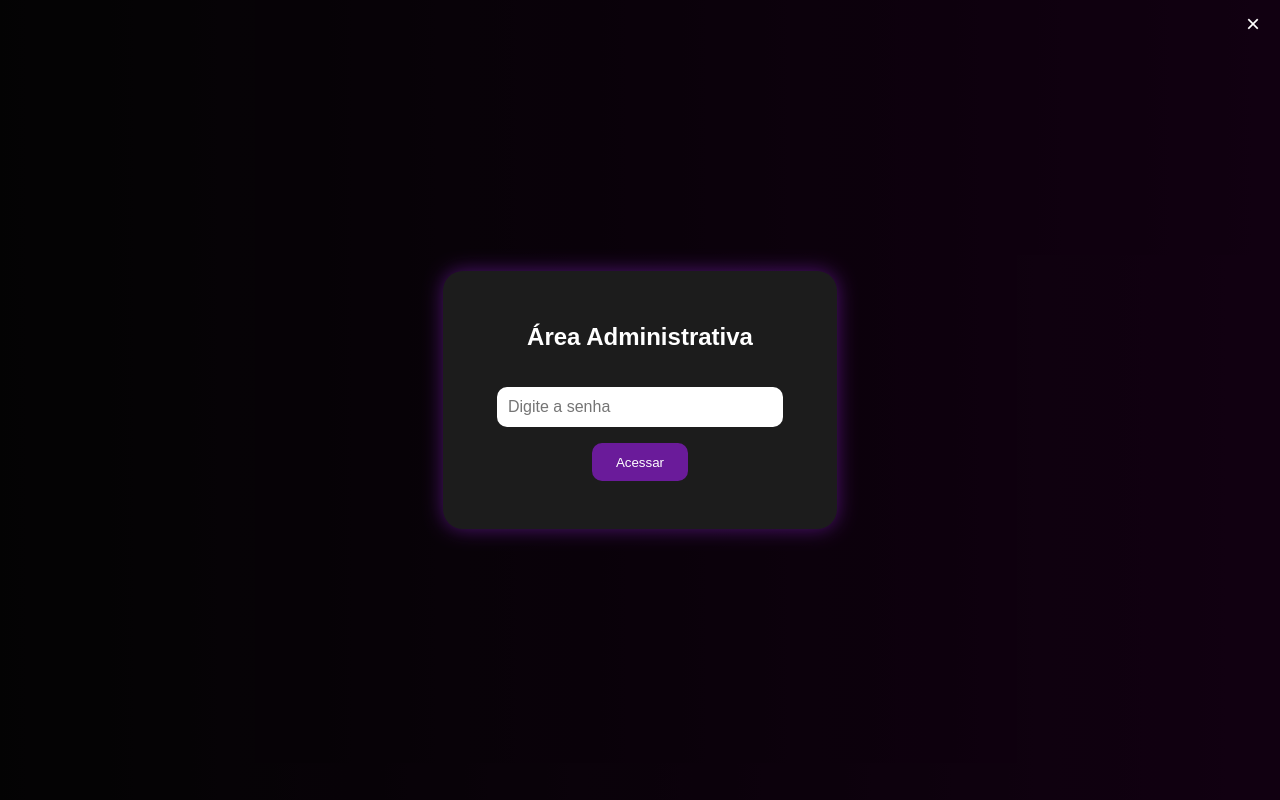
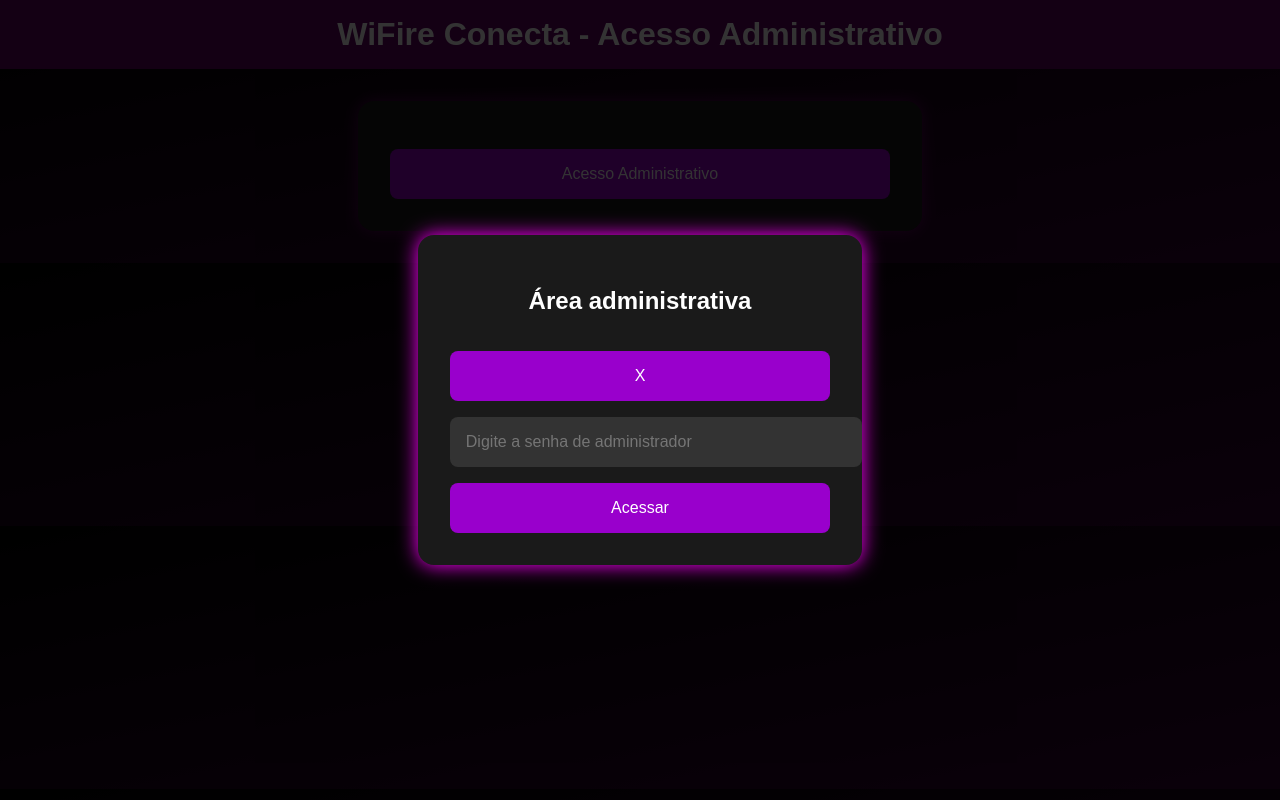
Before and after one commit to iadesignerweb/musicoterapia, a plain HTML site: page index.html in a window 1280 px wide. Both pictures are taken after a click on the button "Acesso Administrativo". Drawn offline with Linux system fonts and the light colour scheme; a web font is replaced by a local one.

Commit message:
Update index.html

```diff
--- a/index.html
+++ b/index.html
@@ -2,110 +2,118 @@
 <head>
   <meta charset="UTF-8" />
   <meta name="viewport" content="width=device-width, initial-scale=1.0" />
-  <title>WiFire Conecta - Acesso Administrativo</title>
+  <title>WiFire Conecta - Painel Administrativo</title>
   <link href="https://fonts.googleapis.com/css2?family=Antipasto&display=swap" rel="stylesheet" />
   <style>
     body {
       margin: 0;
       font-family: 'Antipasto', sans-serif;
-      background: linear-gradient(to right, #0b0b0b, #3a003a);
+      background: linear-gradient(to bottom right, #000000, #330033);
       color: white;
-      display: flex;
-      justify-content: center;
-      align-items: center;
-      height: 100vh;
     }
-    .container {
+    .header {
+      background-color: #660066;
+      padding: 1rem;
       text-align: center;
+      font-size: 2rem;
+      font-weight: bold;
     }
-    .admin-btn {
-      padding: 1rem 2rem;
-      background: #6a1b9a;
-      color: #fff;
+    .admin-box {
+      max-width: 500px;
+      margin: 2rem auto;
+      background-color: #1a1a1a;
+      padding: 2rem;
+      border-radius: 1rem;
+      box-shadow: 0 0 15px rgba(255, 0, 255, 0.3);
+    }
+    input, button {
+      width: 100%;
+      padding: 1rem;
+      margin-top: 1rem;
       border: none;
-      border-radius: 10px;
-      font-size: 1.2rem;
+      border-radius: 0.5rem;
+      font-size: 1rem;
+    }
+    input {
+      background: #333;
+      color: white;
+    }
+    button {
+      background: #9900cc;
+      color: white;
       cursor: pointer;
-      transition: 0.3s;
     }
-    .admin-btn:hover {
-      background: #8e24aa;
+    button:hover {
+      background: #cc00ff;
     }
     .popup {
+      display: none;
       position: fixed;
       top: 0;
       left: 0;
-      width: 100%;
-      height: 100%;
-      background-color: rgba(0, 0, 0, 0.7);
-      display: none;
+      width: 100vw;
+      height: 100vh;
+      background-color: rgba(0, 0, 0, 0.8);
       justify-content: center;
       align-items: center;
+      z-index: 999;
     }
     .popup-content {
-      background: #1c1c1c;
+      background: #1a1a1a;
       padding: 2rem;
-      border-radius: 20px;
+      border-radius: 1rem;
       text-align: center;
-      box-shadow: 0 0 20px rgba(106, 27, 154, 0.7);
+      box-shadow: 0 0 20px #ff00ff;
     }
-    .popup input {
-      padding: 0.7rem;
-      width: 80%;
-      border-radius: 10px;
-      border: none;
+    .popup-content button {
       margin-top: 1rem;
-      font-size: 1rem;
     }
-    .popup button {
-      margin-top: 1rem;
-      padding: 0.7rem 1.5rem;
-      background: #6a1b9a;
-      color: white;
-      border: none;
-      border-radius: 10px;
-      cursor: pointer;
-    }
-    .close-btn {
-      position: absolute;
-      top: 10px;
-      right: 20px;
-      font-size: 1.5rem;
-      color: white;
-      cursor: pointer;
-    }
-    .error {
-      color: red;
-      margin-top: 10px;
+    .dashboard {
+      display: none;
+      padding: 2rem;
     }
   </style>
 </head>
 <body>
-  <div class="container">
-    <button class="admin-btn" onclick="openPopup()">Acesso Administrativo</button>
+  <div class="header">WiFire Conecta - Acesso Administrativo</div>  <div class="admin-box">
+    <button onclick="mostrarPopup()">Acesso Administrativo</button>
   </div>  <div class="popup" id="popup">
     <div class="popup-content">
-      <div class="close-btn" onclick="closePopup()">&times;</div>
-      <h2>Área Administrativa</h2>
-      <input type="password" id="adminPass" placeholder="Digite a senha" />
-      <button onclick="checkPassword()">Acessar</button>
-      <p class="error" id="errorText"></p>
+      <h2>Área administrativa</h2>
+      <button onclick="fecharPopup()">X</button>
+      <input type="password" id="senha" placeholder="Digite a senha de administrador" />
+      <button onclick="verificarSenha()">Acessar</button>
     </div>
+  </div>  <div class="dashboard" id="dashboard">
+    <h2>Dashboard do Administrador</h2>
+    <p>Menu de gerenciamento completo:</p>
+    <ul>
+      <li>🔍 Visualizar usuários conectados</li>
+      <li>🗑️ Remover ou bloquear usuários</li>
+      <li>✅ Atualizar status de renovação</li>
+      <li>📅 Editar datas e validade do acesso</li>
+      <li>📤 Enviar notificações pelo Telegram</li>
+      <li>📈 Ver gráficos de uso e histórico</li>
+    </ul>
   </div>  <script>
-    const correctPassword = "wifire2025";
-    function openPopup() {
-      document.getElementById("popup").style.display = "flex";
+    const senhaCorreta = 'wifire2025';
+
+    function mostrarPopup() {
+      document.getElementById('popup').style.display = 'flex';
     }
-    function closePopup() {
-      document.getElementById("popup").style.display = "none";
-      document.getElementById("errorText").textContent = "";
+
+    function fecharPopup() {
+      document.getElementById('popup').style.display = 'none';
     }
-    function checkPassword() {
-      const input = document.getElementById("adminPass").value;
-      if (input === correctPassword) {
-        window.location.href = "admin-dashboard.html";
+
+    function verificarSenha() {
+      const senha = document.getElementById('senha').value;
+      if (senha === senhaCorreta) {
+        document.getElementById('popup').style.display = 'none';
+        document.querySelector('.admin-box').style.display = 'none';
+        document.getElementById('dashboard').style.display = 'block';
       } else {
-        document.getElementById("errorText").textContent = "Senha incorreta!";
+        alert('Senha incorreta.');
       }
     }
   </script></body>
```
